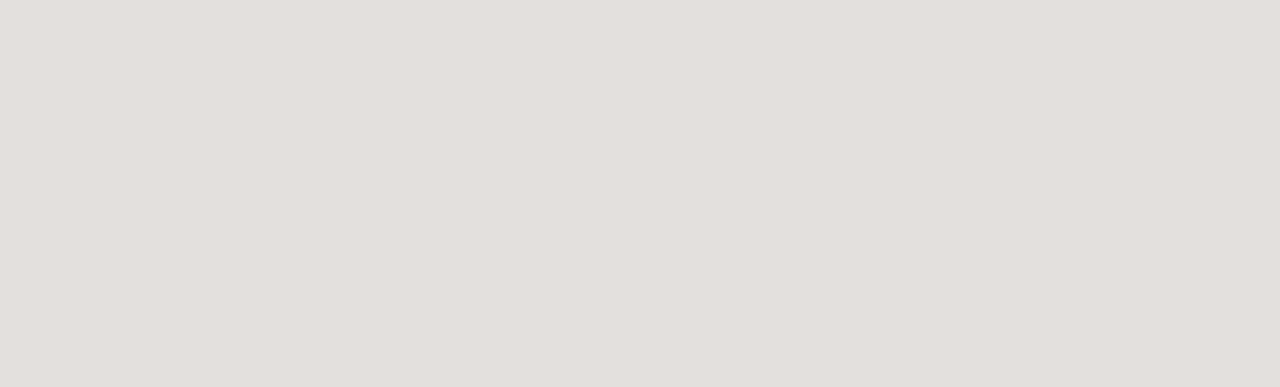
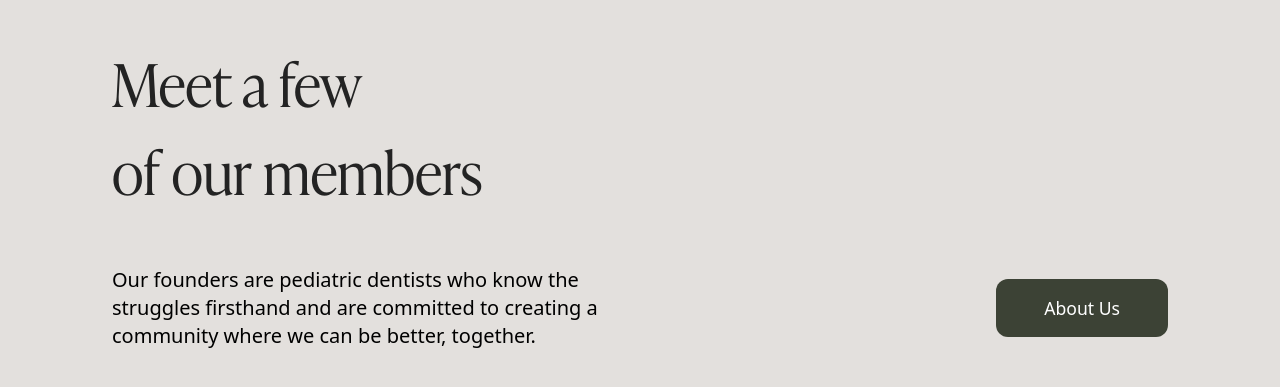
Before and after one commit to biswajitmee/fireside, a Next.js app: page / in a window 1280 px wide. Shown: the part 8523-8910 px from the top of the page. Before the commit the page ends 8400 px from the top, so only its background shows below. Built offline with nearby package versions, Linux system fonts and the light colour scheme; a web font is replaced by a local one.

Commit message:
Save local changes before merging

```diff
--- a/src/app/page.tsx
+++ b/src/app/page.tsx
@@ -11,7 +11,7 @@ export default function Home() {
       {/* <ScrollTwoSection />
       <ScrollThreeSection /> */}
       <ScrollFourSection />
-      {/* <ScrollFiveSection /> */}
+      <ScrollFiveSection />
     </>
   )
 }
```
